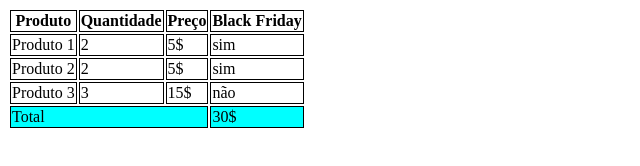
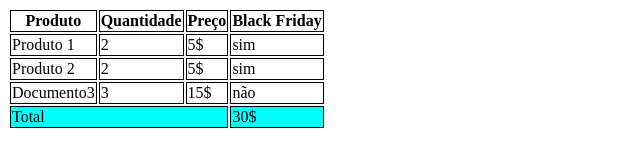
Before and after one commit to AndreRamiro-LD/aula-tabela, a plain HTML site: page index.html in a window 1280 px wide. Shown: the whole page, without its empty margins (0-640 px from the left). Drawn offline with Linux system fonts and the light colour scheme.

Commit message:
trocado de produto para Documento

```diff
--- a/index.html
+++ b/index.html
@@ -47,7 +47,7 @@
 
          <tbody>
             <tr>
-                <td>Produto 3</td>
+                <td>Documento3</td>
                 <td>3</td>
                 <td>15$</td>
                 <td>não</td>
```
